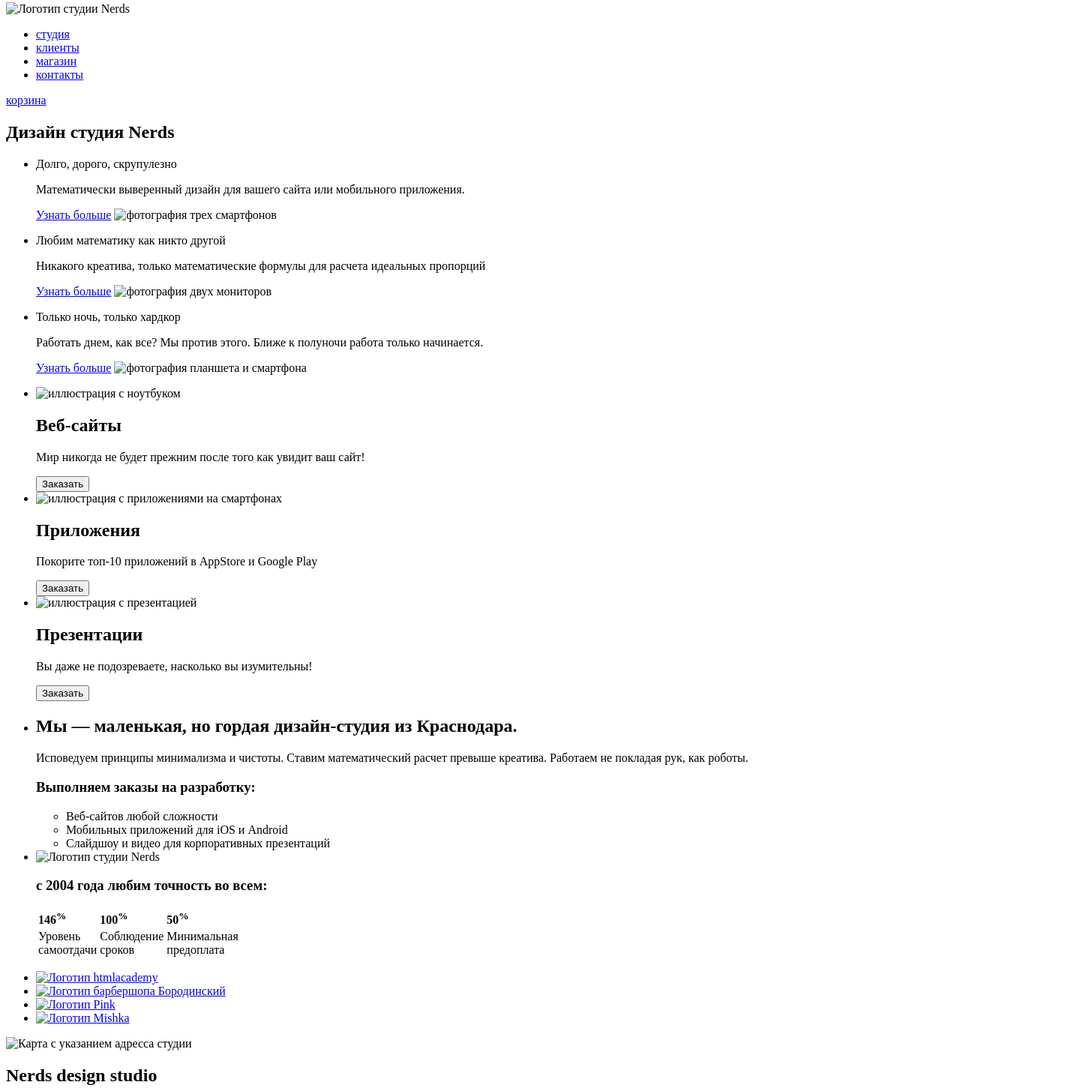
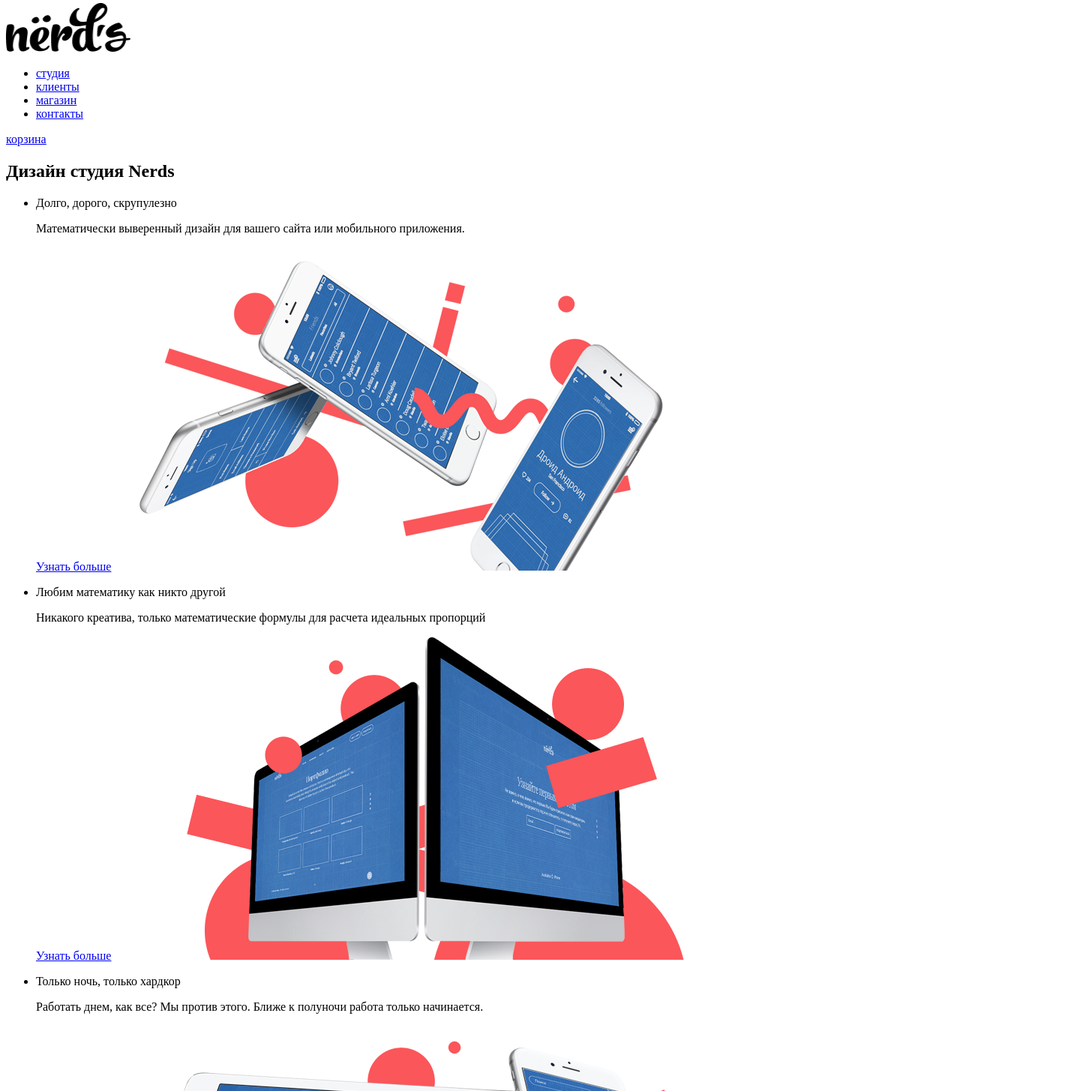
Before and after one commit to ValeriyGordon/1156717-nerds-30, a plain HTML site: page index.html in a window 1280 px wide. Shown: the part 5-1460 px from the top of the page at 75% size, 1448 px wide, since content can reach past the window. Drawn offline with Linux system fonts and the light colour scheme; the site is published under a folder, as on GitHub Pages, so addresses that start at the root find nothing.

Commit message:
Исправил ошибку в путях к изображениям

```diff
--- a/index.html
+++ b/index.html
@@ -4,8 +4,8 @@
     <meta charset="utf-8">
     <meta name="viewport" content="width=device-width, initial-scale=1.0">
     <link rel="icon" href="favicon.ico">
-    <link rel="icon" href="/img/icon.svg" type="image/svg+xml">
-    <link rel="apple-touch-icon" href="/img/apple.png">
+    <link rel="icon" href="img/icon.svg" type="image/svg+xml">
+    <link rel="apple-touch-icon" href="img/apple.png">
     <link rel="manifest" href="manifest.webmanifest">
     <title>Дизайн студия Nerds</title>
   </head>
@@ -14,7 +14,7 @@
     <header class="main-header">
       <nav class="main-navigation">
         <a class="main-header-logo">
-          <img src="/img/nerds-logo.png" width="166" height="66" alt="Логотип студии Nerds">
+          <img src="img/nerds-logo.png" width="166" height="66" alt="Логотип студии Nerds">
         </a>
         <ul class="site-navigation">
           <li><a href="#">студия</a></li>
@@ -34,19 +34,19 @@
             <p>Долго, дорого, скрупулезно</p>
             <p>Математически выверенный дизайн для вашего сайта или мобильного приложения.</p>
             <a class="button features-button" href="#">Узнать больше</a>
-            <img src="/img/nerds-index-slide1 1.png" width="760" height="431" alt="фотография трех смартфонов">
+            <img src="img/nerds-index-slide1 1.png" width="760" height="431" alt="фотография трех смартфонов">
           </li>
           <li class="fearutes-item">
             <p>Любим математику как никто другой</p>
             <p>Никакого креатива, только математические формулы для расчета идеальных пропорций</p>
             <a class="button features-button" href="#">Узнать больше</a>
-            <img src="/img/nerds-index-slide2 1.png" width="760" height="431" alt="фотография двух мониторов">
+            <img src="img/nerds-index-slide2 1.png" width="760" height="431" alt="фотография двух мониторов">
           </li>
           <li class="fearutes-item">
             <p>Только ночь, только хардкор</p>
             <p>Работать днем, как все? Мы против этого. Ближе к полуночи работа только начинается.</p>
             <a class="button features-button" href="#">Узнать больше</a>
-            <img src="/img/nerds-index-slide3 1.png" width="760" height="431" alt="фотография планшета и смартфона">
+            <img src="img/nerds-index-slide3 1.png" width="760" height="431" alt="фотография планшета и смартфона">
           </li>
         </ul>
       </section>
@@ -54,19 +54,19 @@
       <section class="products">
         <ul class="products-list">
           <li class="producrts-item">
-            <img src="/img/illustration-1 1.jpg" width="300" height="146" alt="иллюстрация с ноутбуком">
+            <img src="img/illustration-1 1.jpg" width="300" height="146" alt="иллюстрация с ноутбуком">
             <h2>Веб-сайты</h2>
             <p>Мир никогда не будет прежним после того как увидит ваш сайт!</p>
             <button class="button products-button button-red" type="button">Заказать</button>
           </li>
           <li class="producrts-item">
-            <img src="/img/illustration-2 1.jpg" width="300" height="146" alt="иллюстрация с приложениями на смартфонах">
+            <img src="img/illustration-2 1.jpg" width="300" height="146" alt="иллюстрация с приложениями на смартфонах">
             <h2>Приложения</h2>
             <p>Покорите топ-10 приложений в AppStore и Google Play</p>
             <button class="button products-button button-green" type="button">Заказать</button>
           </li>
           <li class="producrts-item">
-            <img src="/img/illustration-3 1.jpg" width="300" height="146" alt="иллюстрация с презентацией">
+            <img src="img/illustration-3 1.jpg" width="300" height="146" alt="иллюстрация с презентацией">
             <h2>Презентации</h2>
             <p>Вы даже не подозреваете, насколько вы изумительны!</p>
             <button class="button products-button button-yellow" type="button">Заказать</button>
@@ -89,7 +89,7 @@
             </ul>
           </li>
           <li>
-            <img src="/img/nerds-illustration 1.jpg" width="360" height="208" alt="Логотип студии Nerds">
+            <img src="img/nerds-illustration 1.jpg" width="360" height="208" alt="Логотип студии Nerds">
             <h3>с 2004 года любим точность во всем:</h3>
             <table>
               <tbody>
@@ -113,23 +113,23 @@
         <ul>
           <li>
             <a href="https://htmlacademy.ru/intensive/htmlcss">
-              <img src="/img/Group 5.png" width="199" height="68" alt="Логотип htmlacademy">
+              <img src="img/Group 5.png" width="199" height="68" alt="Логотип htmlacademy">
             </a>
           </li>
           <li>
-            <a href="#"><img src="/img/logo-2 2.png" width="209" height="90" alt="Логотип барбершопа Бородинский"></a>
+            <a href="#"><img src="img/logo-2 2.png" width="209" height="90" alt="Логотип барбершопа Бородинский"></a>
           </li>
           <li>
-            <a href="#"><img src="/img/logo-3 2.png" width="185" height="52" alt="Логотип Pink"></a>
+            <a href="#"><img src="img/logo-3 2.png" width="185" height="52" alt="Логотип Pink"></a>
           </li>
           <li>
-            <a href="#"><img src="/img/logo-4 2.png" width="173" height="84" alt="Логотип Mishka"></a>
+            <a href="#"><img src="img/logo-4 2.png" width="173" height="84" alt="Логотип Mishka"></a>
           </li>
         </ul>
       </section>
 
       <section class="contacts">                                                           <!--Секция с картой-->
-        <img src="/img/map 1.jpg" width="1440" height="416"  alt="Карта с указанием адресса студии">
+        <img src="img/map 1.jpg" width="1440" height="416"  alt="Карта с указанием адресса студии">
         <div>
           <h2>Nerds design studio</h2>
             <p>
```
Also changed, not shown: catalog.html (+10 -10 lines).
